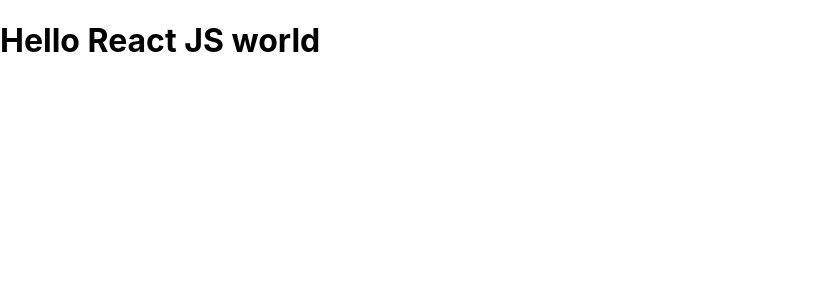
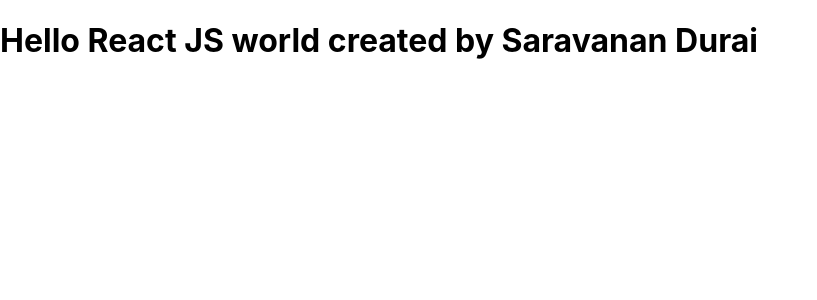
Before and after one commit to Raveenaa96/25188-team-Aug2025-mor-9, a React (Create React App) app: page / in a window 1280 px wide. Shown: the top 300 px of the page, without its empty margins (0-817 px from the left). Built offline with nearby package versions, Linux system fonts and the light colour scheme.

Commit message:
author name added

```diff
--- a/src/index.js
+++ b/src/index.js
@@ -8,7 +8,7 @@
 root.render(
   <React.StrictMode>
     {/* <App /> */}
-    <h1> Hello React JS world</h1>
+    <h1> Hello React JS world created by Saravanan Durai</h1>
   </React.StrictMode>
 );
 
```
